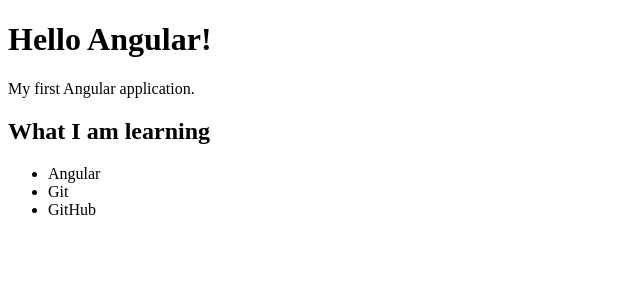
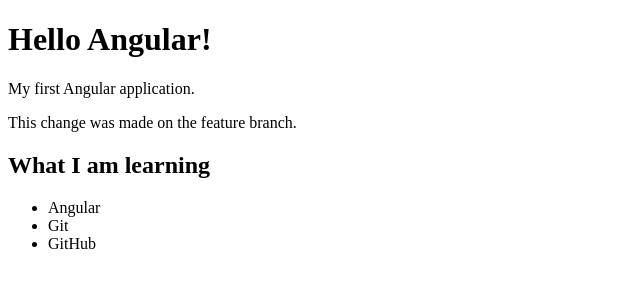
Before and after one commit to PAWAN-KUMAR-BHAVANASI/hello-angular, an Angular app: page / in a window 1280 px wide. Shown: the top 300 px of the page, without its empty margins (0-640 px from the left). Built offline with nearby package versions, Linux system fonts and the light colour scheme.

Commit message:
Add feature branch description

```diff
--- a/src/app/app.html
+++ b/src/app/app.html
@@ -2,6 +2,7 @@
   <h1>Hello Angular!</h1>
 
   <p>My first Angular application.</p>
+  <p>This change was made on the feature branch.</p>
 
   <h2>What I am learning</h2>
 
```
